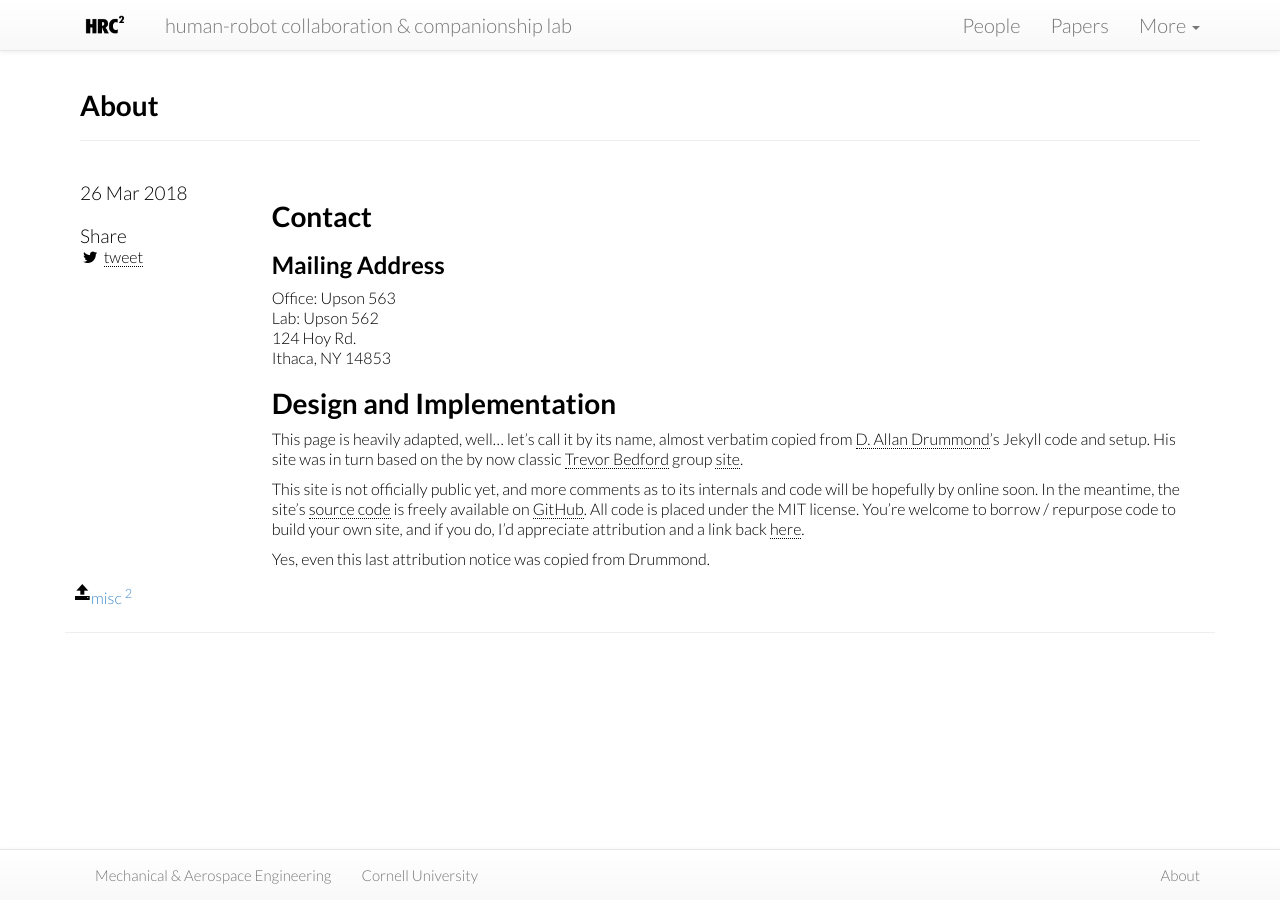
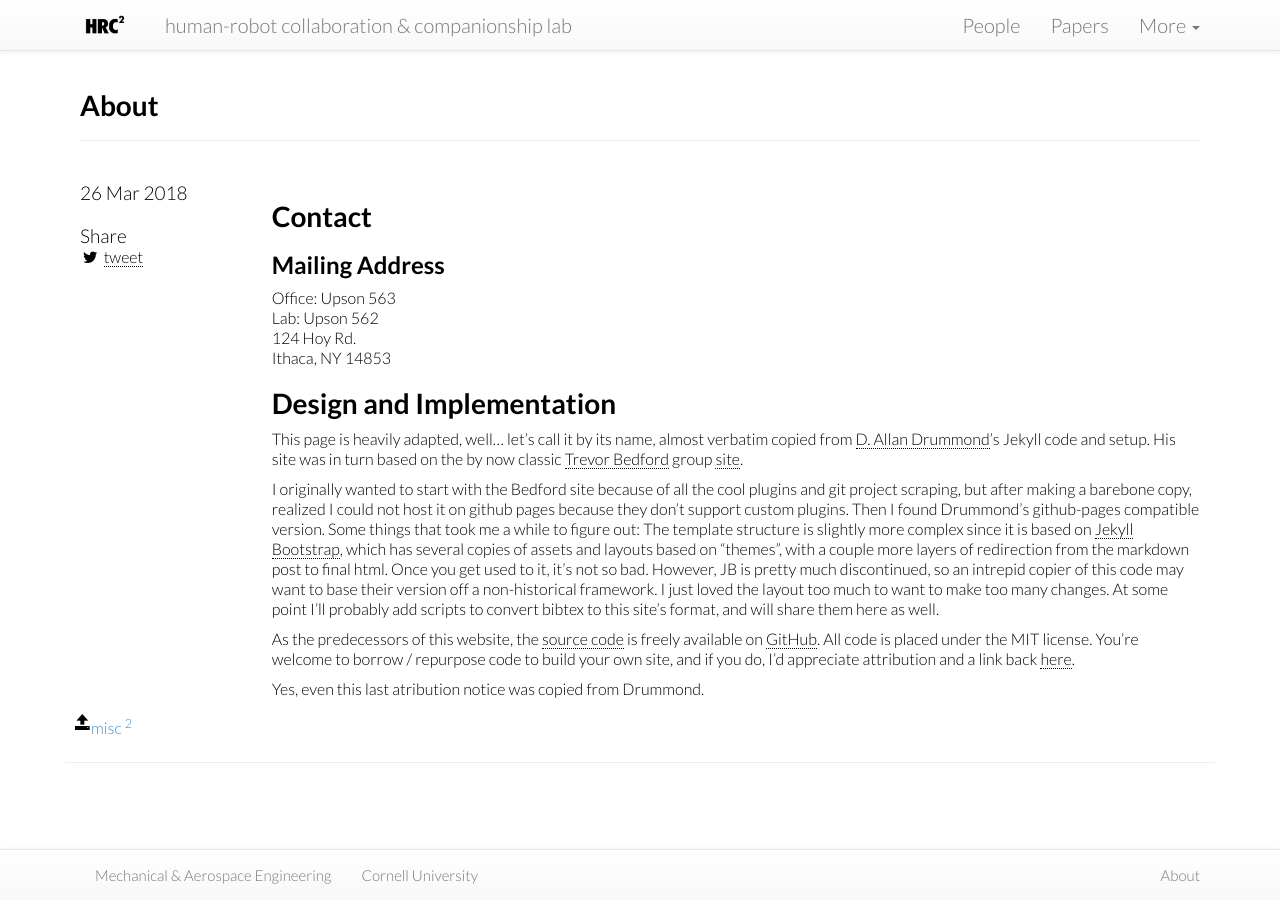
Before and after one commit to hrc2/hrc2.github.io, a Jekyll site: the page built from misc/_posts/2018-03-26-about.md, in a window 1280 px wide. Built offline with Jekyll 4.4.1, drawn with Linux system fonts in a browser that asks for light colours; nearby versions of some CDN libraries; some web fonts are replaced.

Commit message:
Update 2018-03-26-about.md

```diff
--- a/misc/_posts/2018-03-26-about.md
+++ b/misc/_posts/2018-03-26-about.md
@@ -24,9 +24,11 @@ Ithaca, NY 14853
 
 This page is heavily adapted, well... let's call it by its name, almost verbatim copied from [D. Allan Drummond]'s Jekyll code and setup. His site was in turn based on the by now classic [Trevor Bedford] group [site][1].
 
-This site is not officially public yet, and more comments as to its internals and code will be hopefully by online soon. In the meantime, the site's [source code] is freely available on [GitHub]. All code is placed under the MIT license. You're welcome to borrow / repurpose code to build your own site, and if you do, I'd appreciate attribution and a link back [here](http://hrc2.io/about.html).
+I originally wanted to start with the Bedford site because of all the cool plugins and git project scraping, but after making a barebone copy, realized I could not host it on github pages because they don't support custom plugins. Then I found Drummond's github-pages compatible version. Some things that took me a while to figure out: The template structure is slightly more complex since it is based on [Jekyll Bootstrap], which has several copies of assets and layouts based on "themes", with a couple more layers of redirection from the markdown post to final html. Once you get used to it, it's not so bad. However, JB is pretty much discontinued, so an intrepid copier of this code may want to base their version off a non-historical framework. I just loved the layout too much to want to make too many changes. At some point I'll probably add scripts to convert bibtex to this site's format, and will share them here as well.
 
-Yes, even this last attribution notice was copied from Drummond.
+As the predecessors of this website, the [source code] is freely available on [GitHub]. All code is placed under the MIT license. You're welcome to borrow / repurpose code to build your own site, and if you do, I'd appreciate attribution and a link back [here](http://hrc2.io/about.html).
+
+Yes, even this last atribution notice was copied from Drummond.
 
 [D. Allan Drummond]: http://drummondlab.org/about.html
 [Trevor Bedford]: http://bedford.io/team/trevor-bedford/
@@ -40,3 +42,4 @@ Yes, even this last attribution notice was copied from Drummond.
 [Sass]: http://sass-lang.com/
 [Google Fonts]: http://www.google.com/fonts
 [Open Sans]: https://www.google.com/fonts/specimen/Open+Sans
+[Jekyll Bootstrap]: http://jekyllbootstrap.com/
```
